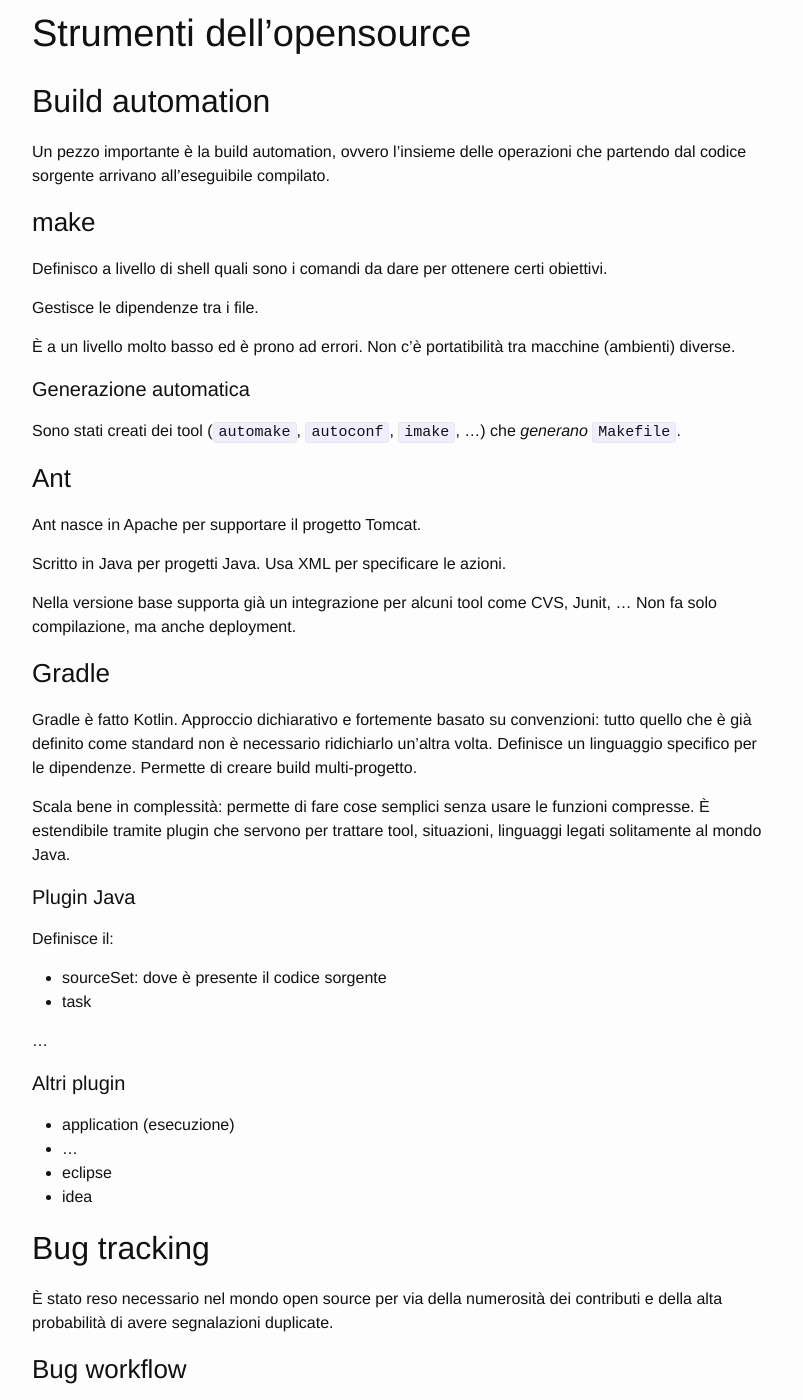
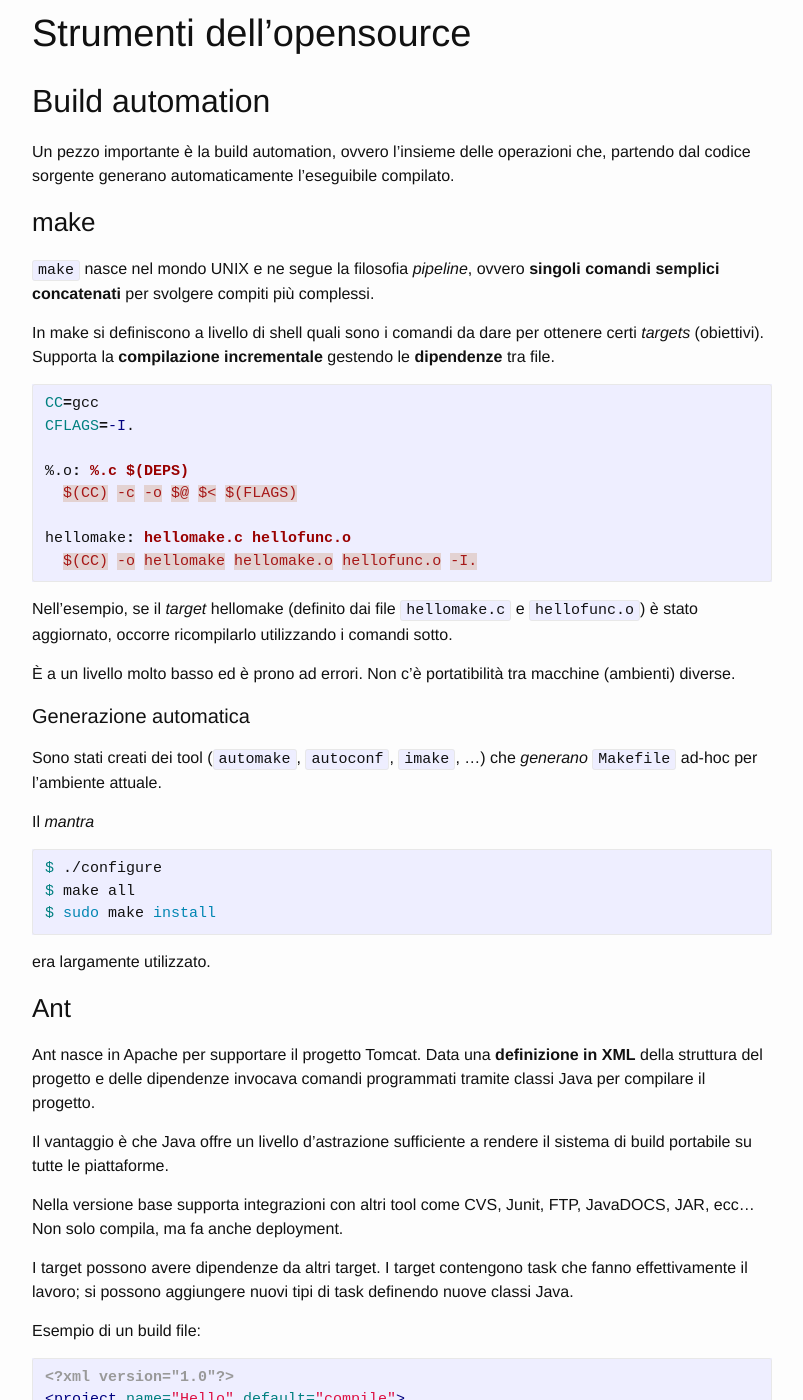
Before and after one commit to MarcoBuster/sweng, a Jekyll site: the page built from _posts/2022-10-19-git-workflow.md, in a window 1280 px wide and 1400 px high, scrolled down 7012 px. Shown: the whole window, without its empty margins (238-1041 px from the left). Built offline with Jekyll 4.4.1, drawn with Linux system fonts in a browser that asks for light colours; the table of contents is made by our own code; some of the changed text lies outside the part shown.

Commit message:
Refactor 'Open source tools' section

````diff
--- a/_posts/2022-10-19-git-workflow.md
+++ b/_posts/2022-10-19-git-workflow.md
@@ -236,62 +236,136 @@
 
 ## Build automation
 
-Un pezzo importante è la build automation, ovvero l'insieme delle operazioni che partendo dal codice sorgente arrivano all'eseguibile compilato.
+Un pezzo importante è la build automation, ovvero l'insieme delle operazioni che, partendo dal codice sorgente generano automaticamente l'eseguibile compilato.
 
 ### make
 
-Definisco a livello di shell quali sono i comandi da dare per ottenere certi obiettivi.
+`make` nasce nel mondo UNIX e ne segue la filosofia _pipeline_, ovvero __singoli comandi semplici concatenati__ per svolgere compiti più complessi.
 
-Gestisce le dipendenze tra i file.
+In make si definiscono a livello di shell quali sono i comandi da dare per ottenere certi _targets_ (obiettivi).
+Supporta la __compilazione incrementale__ gestendo le __dipendenze__ tra file.
 
-<!-- esempio -->
+```make
+CC=gcc
+CFLAGS=-I.
+
+%.o: %.c $(DEPS)
+  $(CC) -c -o $@ $< $(FLAGS)
+
+hellomake: hellomake.c hellofunc.o
+  $(CC) -o hellomake hellomake.o hellofunc.o -I.
+```
+
+Nell'esempio, se il _target_ hellomake (definito dai file `hellomake.c` e `hellofunc.o`) è stato aggiornato, occorre ricompilarlo utilizzando i comandi sotto.
 
 È a un livello molto basso ed è prono ad errori.
 Non c'è portatibilità tra macchine (ambienti) diverse.
 
 #### Generazione automatica
 
-Sono stati creati dei tool (`automake`, `autoconf`, `imake`, ...) che _generano_ `Makefile`.
+Sono stati creati dei tool (`automake`, `autoconf`, `imake`, ...) che _generano_ `Makefile` ad-hoc per l'ambiente attuale.
+
+Il _mantra_
+```bash
+$ ./configure
+$ make all
+$ sudo make install
+```
+era largamente utilizzato.
 
 ### Ant
 Ant nasce in Apache per supportare il progetto Tomcat.
+Data una __definizione in XML__ della struttura del progetto e delle dipendenze invocava comandi programmati tramite classi Java per compilare il progetto.
 
-Scritto in Java per progetti Java. Usa XML per specificare le azioni.
+Il vantaggio è che Java offre un livello d'astrazione sufficiente a rendere il sistema di build portabile su tutte le piattaforme.
 
-Nella versione base supporta già un integrazione per alcuni tool come CVS, Junit, ...
-Non fa solo compilazione, ma anche deployment.
+Nella versione base supporta integrazioni con altri tool come CVS, Junit, FTP, JavaDOCS, JAR, ecc...
+Non solo compila, ma fa anche deployment.
+
+I target possono avere dipendenze da altri target.
+I target contengono task che fanno effettivamente il lavoro; si possono aggiungere nuovi tipi di task definendo nuove classi Java.
+
+Esempio di un build file:
+
+```xml
+<?xml version="1.0"?>
+<project name="Hello" default="compile">
+  <target name="clean" description="remove intermediate files">
+    <delete dir="classes" />
+  </target>
+  <target name="clobber" depends="clean" description="remove all artifact files">
+    <delete file="hello.jar">
+  </target>
+  <target name="compile" description="compile the Java source code to class files">
+    <mkdir dir="classes" />
+    <javac srcdir="." destdir="classes" />
+  </target>
+  <target name="jar" depends="compile" description="create a Jar file for the application">
+    <jar destfile="hello.jar">
+      <fileset dir="classes" includes="**/*.class" />
+      <manifest>
+        <attribute name="Main-Class" value="HelloProgram" />
+      </manifest>
+    </jar>
+  </target>
+</project>
+```
 
 ### Gradle
-Gradle è fatto Kotlin.
+
+Gradle si basa sui repository Maven dove sono riposte le librerie.
+
+Gradle supporta Groovy o Kotlin come linguaggi di scripting.
 Approccio dichiarativo e fortemente basato su convenzioni: tutto quello che è già definito come standard non è necessario ridichiarlo un'altra volta.
-Definisce un linguaggio specifico per le dipendenze.
+Definisce un linguaggio specifico per le dipendenze rendendo semplice la loro gestione.
 Permette di creare build multi-progetto.
 
 Scala bene in complessità: permette di fare cose semplici senza usare le funzioni compresse.
 È estendibile tramite plugin che servono per trattare tool, situazioni, linguaggi legati solitamente al mondo Java.
 
-#### Plugin Java
+#### Plugin
 
-Definisce il:
-- sourceSet: dove è presente il codice sorgente
-- task
+I plugin servono per trattare tool, situazioni, linguaggi definendo task e regole per lavorare più facilmente.
 
-...
+Il plugin Java defisce
+- una serie di __sourceSet__, ovvero dove è presente il codice e le risorse. Principalmente sono:
+  - `src/main/java`: sorgenti Java di produzione;
+  - `src/main/resources`: risorse di produzione;
+  - `src/test/java`: sorgenti Java di test;
+  - `src/test/resources`: sorgenti di test.
+- dei __task__, anche con dipendenze tra loro.
+
+{% responsive_image path: 'assets/06_gradle-tasks.png' %}
+
+Altri plugin sono
 
 #### Altri plugin
-- application (esecuzione)
-- ...
-- eclipse
-- idea
+- application, per l'esecuzione;
+- FindBugs, jacoco: per la verifica e la convalida;
+- eclipse, idea: per integrazione con gli IDE;
 
 ## Bug tracking
 
 È stato reso necessario nel mondo open source per via della numerosità dei contributi e della alta probabilità di avere segnalazioni duplicate.
 
+Ci sono diversi strumenti, tra cui:
+- `git-bug`: basato su Git;
+- BugZilla;
+- Scarab;
+- GNATS;
+- BugManager;
+- Mantis.
+
 ### Bug workflow
 
+{% responsive_image path: 'assets/06_bug-workflow.png' %}
+
+L'obiettivo del bug tracking è avere più informazioni possibili su ogni bug per saperli riprodurre e quindi arrivare a una soluzione.
+
+È importante verificare i bug una volta che l'_issue_ è stato aperto, in modo da poter confermare la sua esistenza e la completezza delle informazioni fornite.
+
 Ci sono diversi modi per cui può essere chiuso un bug:
-- duplicate
-- wontfix
-- can't reproduce
-- fix verified
+- __duplicate__;
+- __wontfix__: o è una feature o è un errore talmente complesso da risolvere che non ne vale la pena, secondo i progettisti;
+- __can't reproduce__;
+- __fixed__ vs __fix verified__: nel primo stato il bug è stato fixato, nel secondo il fix è stato integrato in una release passando tutti gli step di verifica.
````
Also changed, not shown: 3 other files.
